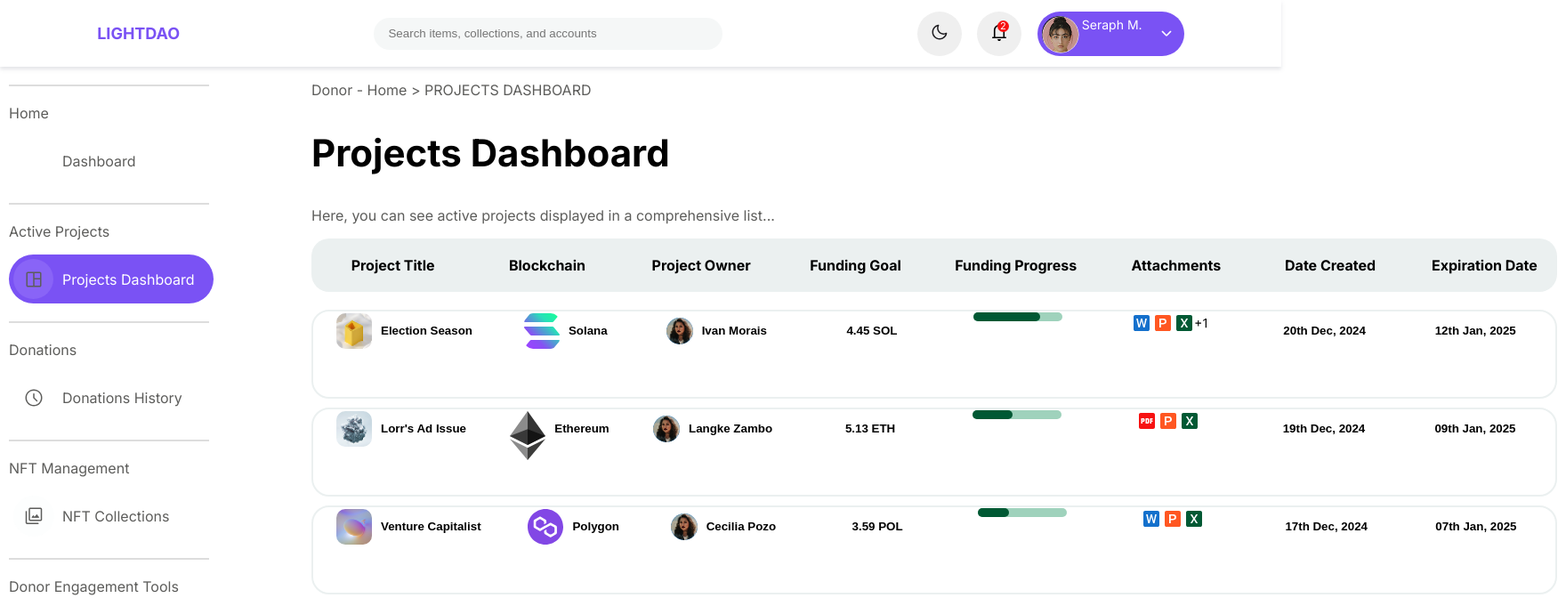
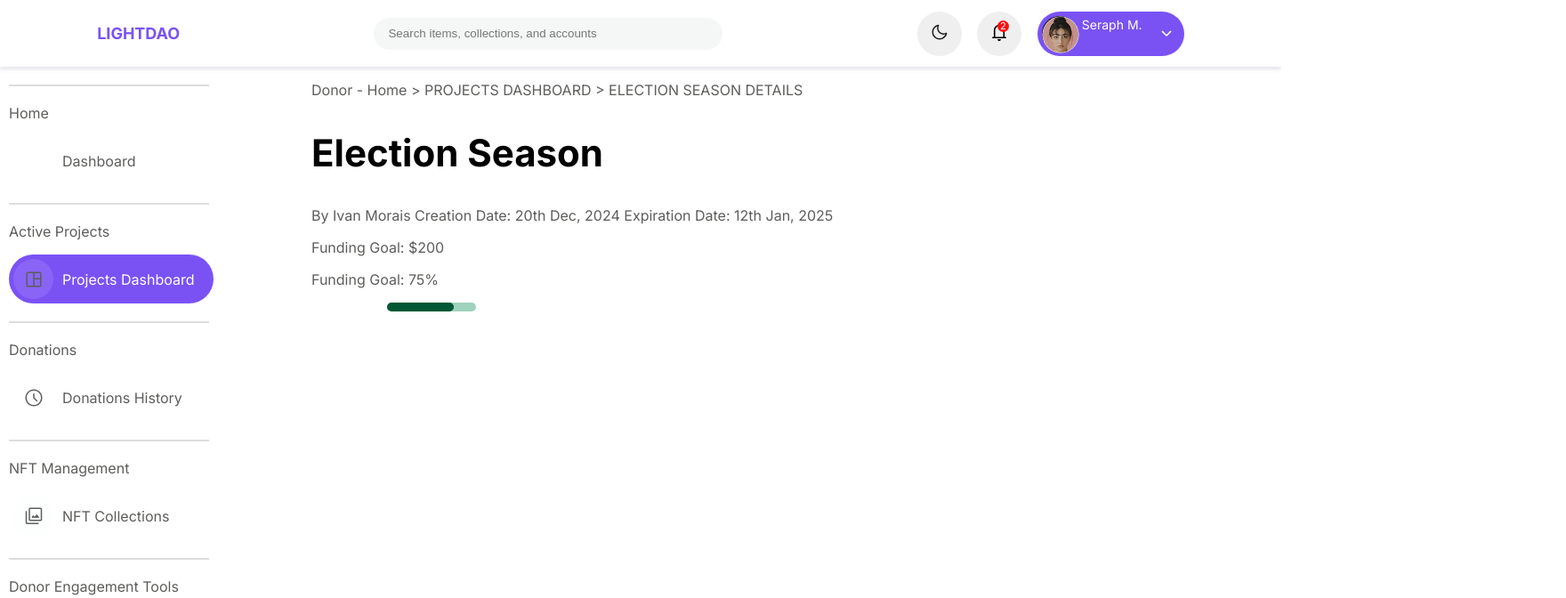
Before and after one commit to Lightdao/LightDAO-Main, a React (Vite) app: page /Donor01A in a window 1280 px wide. Both pictures are taken after a click on the button 1050 px from the left and 397 px from the top of the page. Shown: the top 672 px of the page at 89% size, 1760 px wide, since content can reach past the window. Built offline with nearby package versions, Linux system fonts and the light colour scheme.

Commit message:
buttons display specified basic project details on click for Donor01C

```diff
--- a/src/pages/Donor01A.tsx
+++ b/src/pages/Donor01A.tsx
@@ -130,21 +130,34 @@ let tableList = [
     }
 ];
 
+interface ProjectFunction {
+    projectButtonClick: (index: number) => void;
+}
+
 const Donor01A: React.FC<{}> = () => {
+    const [ProjectSelected, setProjectSelected] = useState(false);
+    const [projectIndex, setProjectIndex] = useState(0);
+
+    function projectButtonClick(index: number)
+    {
+        setProjectSelected(true);
+        setProjectIndex(index);
+    }
+
     setSideNumber(1);
     return (
         <div className="donor-00A">
             <HeaderBar />
             <div className="barpage">
                 <DonorSideBar />
-                <ProjectDashboard />
+                {ProjectSelected ? <SpecificProject projectData={tableList[projectIndex]}/> : <ProjectDashboard projectButtonClick={projectButtonClick}/>}
             </div>
             <Footer />
         </div>
     );
 }
 
-const ProjectDashboard: React.FC<{}> = () => {
+const ProjectDashboard: React.FC<ProjectFunction> = ({projectButtonClick}) => {
     return (
     <div className="project-dashboard">
         <section>
@@ -166,7 +179,7 @@ const ProjectDashboard: React.FC<{}> = () => {
                         <div className="cell"><p>Expiration Date</p></div>
                     </div>
                 </div>
-                <Projects />
+                <Projects projectButtonClick={projectButtonClick}/>
             </div>
             <ProjectNavigation />
         </section>
@@ -174,9 +187,9 @@ const ProjectDashboard: React.FC<{}> = () => {
     );
 }
 
-const Projects: React.FC<{}> = () => {
-    const tableElements = tableList.map((item) => (
-        <button className="table-rows" key={item.id}>
+const Projects: React.FC<ProjectFunction> = ({projectButtonClick}) => {
+    const tableElements = tableList.map((item, index) => (
+        <button onClick={() => projectButtonClick(index)} className="table-rows" key={item.id}>
             <div className="cell"><div className="table-img"><img src={item.imageIcon} alt="" /></div><p>{item.projectName}</p></div>
             <div className="cell"><div className="table-img"><img src={item.blockchain + ".svg"} alt="" /></div><p>{item.blockchain}</p></div>
             <div className="cell"><div className="profile-icon"><img src="profile.png" alt="" /></div><p>{item.owner}</p></div>
@@ -240,4 +253,41 @@ const ProjectNavigation: React.FC<{}> = () => {
     );
 }
 
+interface ProjectJsonLayout {
+    id: number,
+    projectName: string,
+    imageIcon: string,
+    blockchain: string,
+    owner: string,
+    goal: string,
+    progress: number,
+    attachments: boolean[],
+    dateCreated: string,
+    expirationDate: string
+}
+
+interface ProjectDetails {
+    projectData: ProjectJsonLayout;
+}
+
+const SpecificProject: React.FC<ProjectDetails> = ({projectData}) => {
+    return (
+        <div className="project-dashboard">
+            <section>
+                <p>Donor - Home &gt; PROJECTS DASHBOARD &gt; {projectData.projectName.toUpperCase()} DETAILS</p>
+                <h1>{projectData.projectName}</h1>
+                <p>
+                    By <span>{projectData.owner}</span> Creation Date: <span>{projectData.dateCreated}</span> Expiration Date: <span>{projectData.expirationDate}</span>
+                </p>
+                <div>
+                    <p>Funding Goal: $200</p>
+                    <div></div>
+                    <p>Funding Goal: {projectData.progress}%</p>
+                    <div className="cell"><div className="progress-bar"><div className="progress-made" style={{width: projectData.progress}}></div></div></div>
+                </div>
+            </section>
+        </div>
+    );
+}
+
 export default Donor01A;
```
